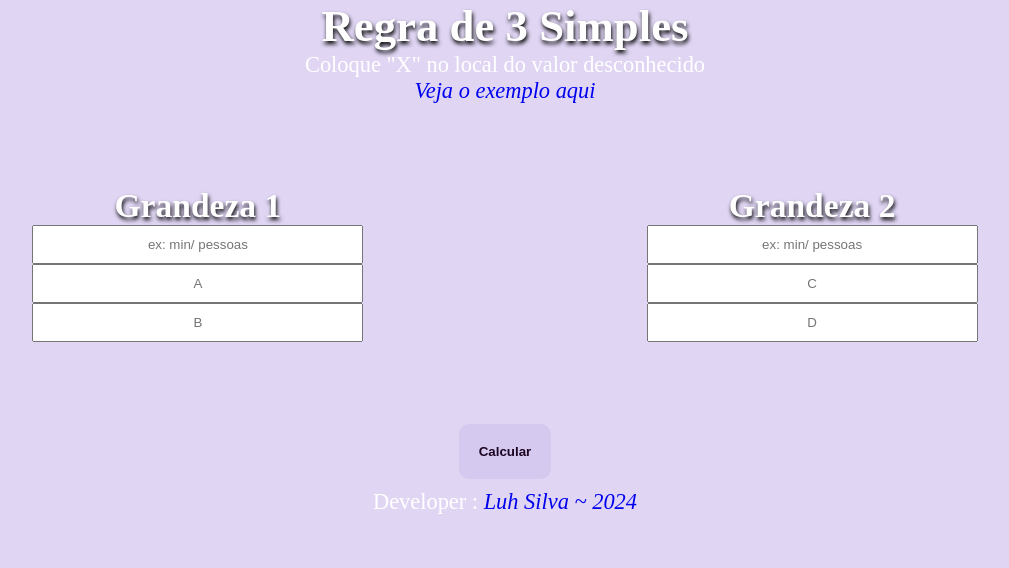
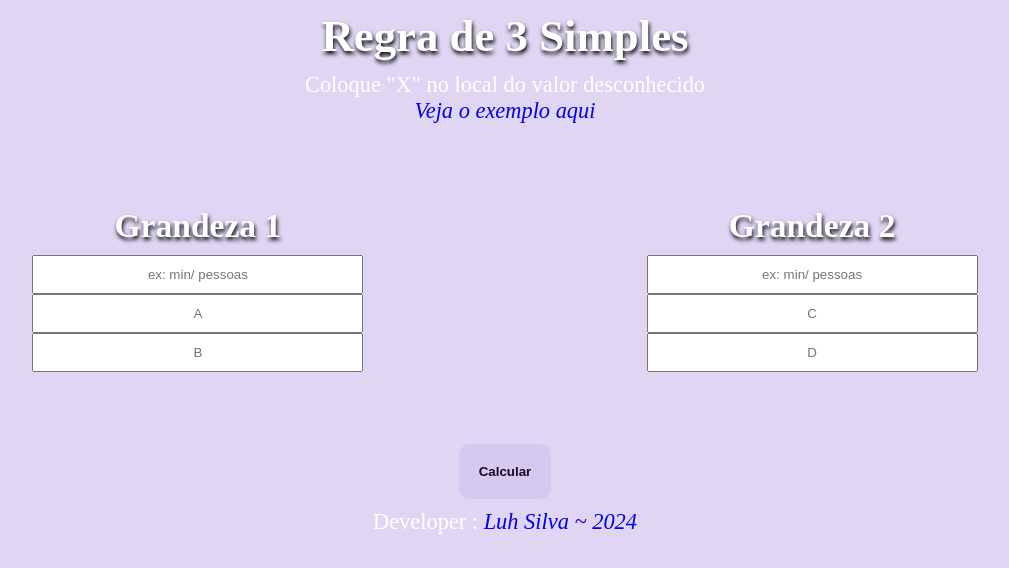
Before and after one commit to LucineiaSilvah/regra-de-3, a plain HTML site: page index.html in a window 1280 px wide. Shown: the whole page, without its empty margins (135-1144 px from the left). Drawn offline with Linux system fonts and the light colour scheme.

Commit message:
adicionando metadados

```diff
--- a/index.html
+++ b/index.html
@@ -3,6 +3,7 @@
 <head>
     <meta charset="UTF-8">
     <link rel="stylesheet" href="style.css">
+    <meta name="viewport" content="width=device-width, initial-scale=1.0">
     <link rel="shortcut icon" href="/calculator-solid.svg" type="image/x-icon">
     <title>Regra de três simple</title>
 </head>
--- a/style.css
+++ b/style.css
@@ -29,6 +29,7 @@ input {
   padding: 10px;
 }
 h1, h2{
+  margin: 10px;
   text-shadow: 1px 3px 4px black;
 }
 a{
@@ -49,3 +50,6 @@ button {
 footer{
   margin: 10px;
 }
+@media screen and (min-width:0){
+
+}
```
